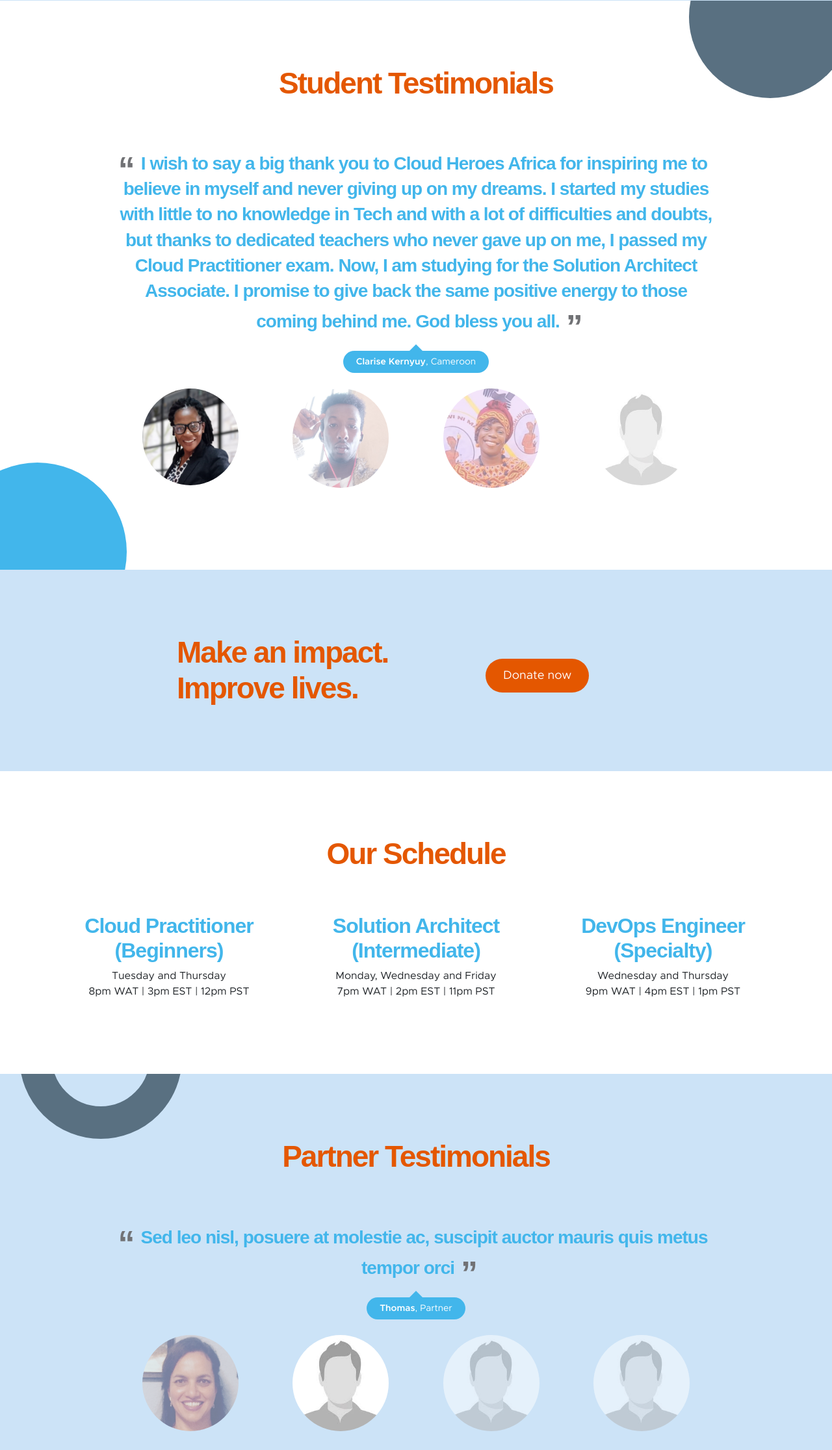
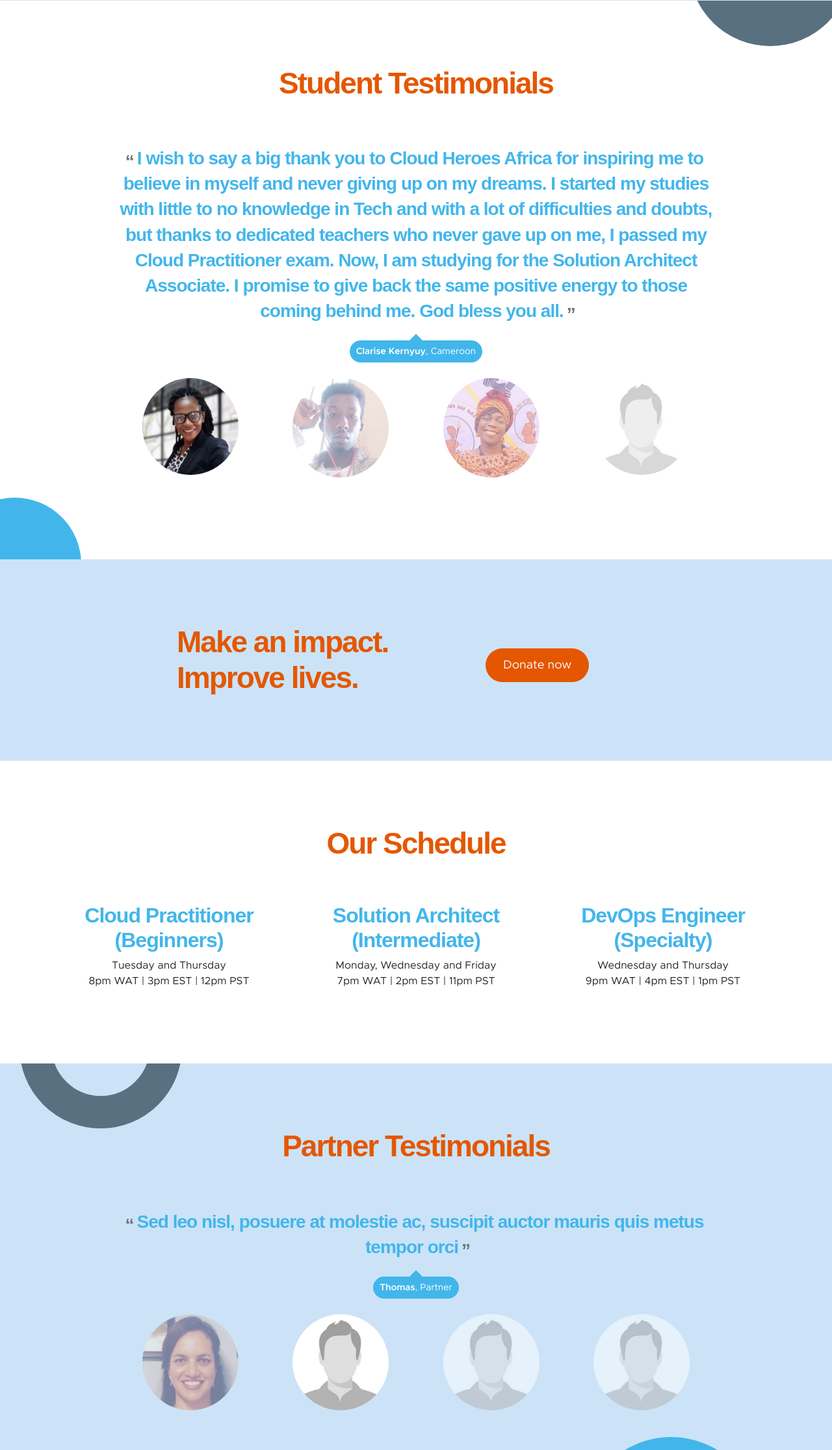
Before and after one commit to KrisFernando/cha-website, a plain HTML site: page index.html in a window 1280 px wide. Shown: the part 2244-4476 px from the top of the page at 65% size. Drawn offline with Linux system fonts and the light colour scheme; a web font is replaced by a local one.

Commit message:
testimonials styles updates

```diff
--- a/css/cha.css
+++ b/css/cha.css
@@ -1002,7 +1002,7 @@ blockquote::before {
   background: var(--custom-btn-bg-color);
   border-radius: 50%;
   position: absolute;
-  top: -100px;
+  top: -180px;
   right: -30px;
   margin: auto;
   width: 250px;
@@ -1016,8 +1016,8 @@ blockquote::before {
   position: absolute;
   bottom: -110px;
   left: -80px;
-  width: 275px;
-  height: 275px;
+  width: 205px;
+  height: 205px;
 }
 
 
@@ -1032,25 +1032,24 @@ blockquote::before {
 #testimonial-carousel .carousel-title {
   line-height: 1.4em;
   margin-bottom: 30px;
-  text-transform: none !important;
 }
 
 #testimonial-carousel .carousel-title::before {
   content: open-quote;
   color: var(--p-color);
-  font-size: var(--h1-font-size);
-  position: relative;
-  top: 17px;
-  right: 10px;
+  font-size: var(--h4-font-size);
+  position: relative;
+  top: 5px;
+  right: 5px;
 }
 
 #testimonial-carousel .carousel-title::after {
   content: close-quote;
   color: var(--p-color);
-  font-size: var(--h1-font-size);
-  position: relative;
-  top: 17px;
-  left: 10px;
+  font-size: var(--h4-font-size);
+  position: relative;
+  top: 5px;
+  left: 5px;
 }
 
 #testimonial-carousel .carousel-title {
@@ -1062,7 +1061,7 @@ blockquote::before {
   border-radius: var(--border-radius-medium);
   position: relative;
   overflow: hidden;
-  padding: 10px 20px;
+  padding: 10px 10px;
 }
 
 #testimonial-carousel .carousel-name::before {
@@ -1123,19 +1122,19 @@ blockquote::before {
 #student-testimonial-carousel .carousel-title::before {
   content: open-quote;
   color: var(--p-color);
-  font-size: var(--h1-font-size);
-  position: relative;
-  top: 17px;
-  right: 10px;
+  font-size: var(--h4-font-size);
+  position: relative;
+  top: 5px;
+  right: 5px;
 }
 
 #student-testimonial-carousel .carousel-title::after {
   content: close-quote;
   color: var(--p-color);
-  font-size: var(--h1-font-size);
-  position: relative;
-  top: 17px;
-  left: 10px;
+  font-size: var(--h4-font-size);
+  position: relative;
+  top: 5px;
+  left: 5px;
 }
 
 #student-testimonial-carousel .carousel-title {
@@ -1147,7 +1146,7 @@ blockquote::before {
   border-radius: var(--border-radius-medium);
   position: relative;
   overflow: hidden;
-  padding: 10px 20px;
+  padding: 10px 10px;
 }
 
 #student-testimonial-carousel .carousel-name::before {
@@ -1841,11 +1840,11 @@ blockquote::before {
   }
 
   h4 {
-    font-size: 22px;
+    font-size: 18px;
   }
 
   h5 {
-    font-size: 20px;
+    font-size: 16px;
   }
 
   #hero-slide .carousel-image {
--- a/index.html
+++ b/index.html
@@ -318,7 +318,7 @@ https://templatemo.com/tm-581-kind-heart-charity
 
                                         <div class="carousel-item" data-bs-interval="35000">
                                             <div class="carousel-caption">
-                                                <h4 class="carousel-title">Cloud Heroes Africa has helped me to learn everything I know about the cloud, especially AWS cloud. They have helped be to become an inquirer, searching for knowledge about AWS cloud services and how to use these services to build cloud solutions for businesses. Cloud Heroes Africa has opened my mind and encouraged me to take the risk of leaving my comfort zone as a high school teacher and counselor, and strive to change my profession to a cloud engineer. With Cloud Heroes Africa I have become a life long learner, as I keep developing myself professionally each day using the amazing resources it provides on different platforms like Discord, Whatsapp, LinkedIn, just to name a few. Thanks to cloud Heroes Africa, I am a certified cloud practitioner and, I am currently learning to become a solutions architect.</h4>
+                                                <h4 class="carousel-title">Cloud Heroes Africa has helped me to learn everything I know about the cloud, especially AWS cloud. They have helped be to become an inquirer, searching for knowledge about AWS cloud services and how to use these services to build cloud solutions for businesses. With Cloud Heroes Africa I have become a life long learner, as I keep developing myself professionally each day using the amazing resources it provides on different platforms like Discord, Whatsapp, LinkedIn, just to name a few. Thanks to them, I am a AWS Certified Cloud Practitioner and I am currently working to become a AWS Certified Solutions Architect Associate.</h4>
 
                                                 <small class="carousel-name"><span class="carousel-name-title">Sylvia Ngum</span>, Cameroon</small>
                                             </div>
@@ -428,7 +428,7 @@ https://templatemo.com/tm-581-kind-heart-charity
                                            <div class="carousel-caption">
                                                 <h4 class="carousel-title">A great community of Cloud Professionals that provides learning opportunities and mentoring to the less fortunate.</h4>
 
-                                                <small class="carousel-name"><span class="carousel-name-title">Balwinder Kaur</span>, Sr. Cloud Solution Architect, Microsoft</small>
+                                                <small class="carousel-name"><span class="carousel-name-title">Balwinder Kaur</span>, Sr. Solution Architect, Microsoft</small>
                                            </div>
                                         </div>
 
```
